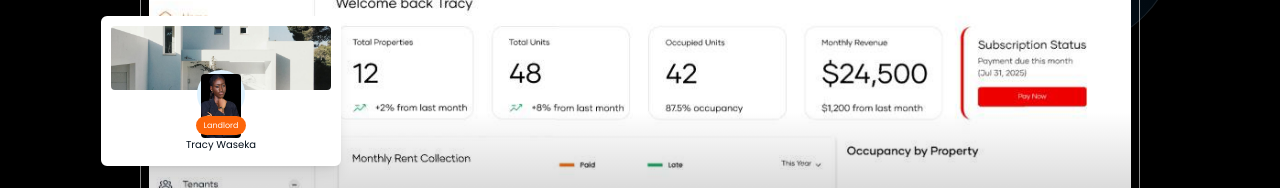
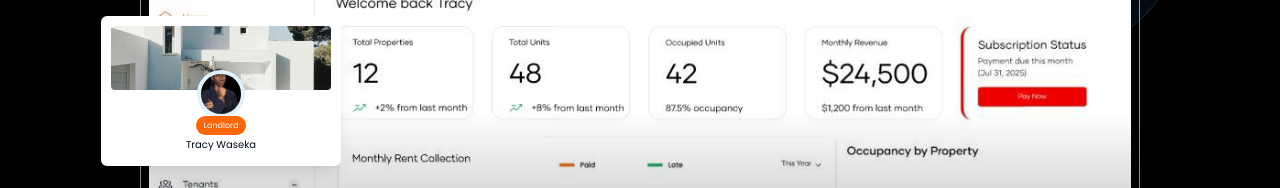
Before and after one commit to PolaWaffo/lante-homepage, a React (Vite) app: page / in a window 1280 px wide. Shown: the part 485-673 px from the top of the page. Built offline with nearby package versions, Linux system fonts and the light colour scheme.

Commit message:
Refactor DashboardPreview image container styles

```diff
--- a/src/components/DashboardPreview.tsx
+++ b/src/components/DashboardPreview.tsx
@@ -21,13 +21,15 @@ export function DashboardPreview() {
           className="h-16 w-full rounded object-cover"
         />
 
-        <div className="relative z-10 mx-auto -mt-5 h-12 w-12 rounded-full border-4 border-sky-100 bg-orange/80">
-            <img
-          src="/assets/pola.jpg"
-          alt=""
-          className="h-16 w-full rounded object-cover"
-        />
-        </div>
+
+<div className="relative z-10 mx-auto -mt-5 h-12 w-12 overflow-hidden rounded-full border-4 border-sky-100 bg-orange/80">
+  <img
+    src="/assets/pola.jpg"
+    alt="Pola"
+    className="h-full w-full object-cover"
+  />
+</div>
+
 
         <span className="relative z-20 -top-1 rounded-full bg-orange px-2 py-1 text-[8px] text-white">
           Landlord
```
